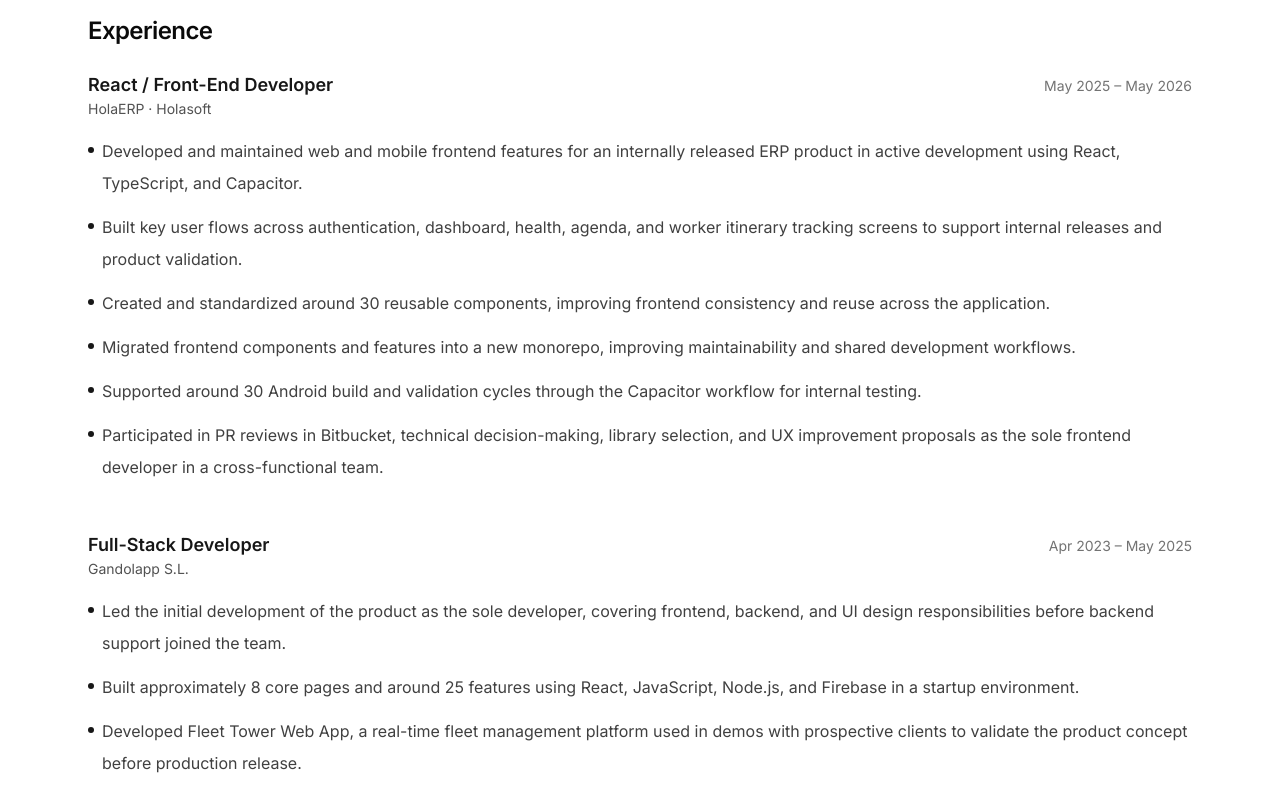
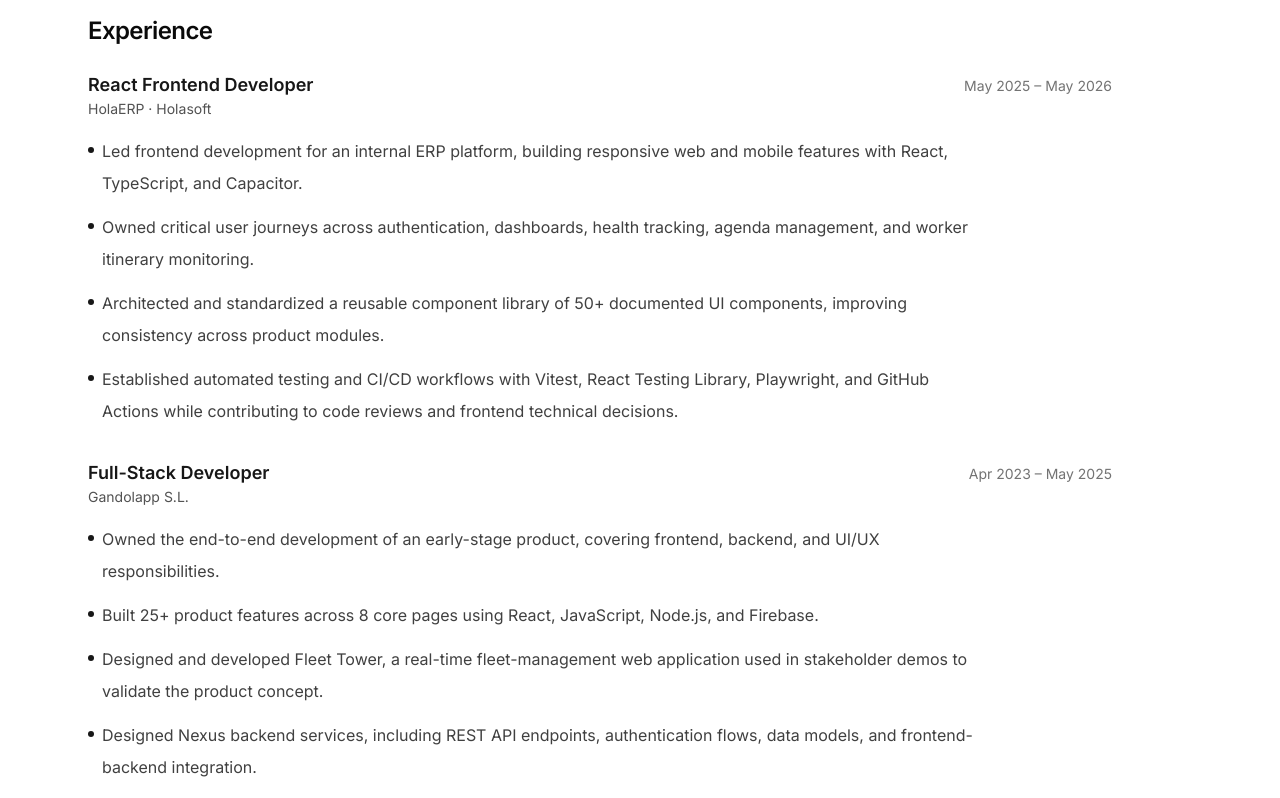
Before and after one commit to Lunarcito/lunarcitocode-portafolio, a Next.js app: page / in a window 1280 px wide. Shown: the part 780-1578 px from the top of the page. Built offline with nearby package versions, Linux system fonts and the light colour scheme.

Commit message:
refactor: streamline experience presentation

```diff
--- a/src/components/sections/Experience.tsx
+++ b/src/components/sections/Experience.tsx
@@ -1,12 +1,13 @@
 import { experience } from "@/data/experience";
+
 import { Section } from "../ui/Section";
 
 export function Experience() {
   return (
     <Section id="experience" title="Experience">
-      <div className="space-y-12">
+      <div className="space-y-8">
         {experience.map((item) => (
-          <article key={`${item.company}-${item.role}`}>
+          <article key={`${item.company}-${item.role}`} className="max-w-5xl">
             <div className="grid gap-2 md:grid-cols-[minmax(0,1fr)_220px] md:items-baseline">
               <div>
                 <h3 className="text-lg font-semibold text-neutral-900">{item.role}</h3>
@@ -19,7 +20,7 @@
               <p className="text-sm text-neutral-500 md:text-right">{item.period}</p>
             </div>
 
-            <ul className="mt-4 space-y-3 text-neutral-700">
+            <ul className="mt-4 max-w-4xl space-y-3 text-neutral-700">
               {item.points.map((point) => (
                 <li key={point} className="flex gap-2 leading-8">
                   <span
--- a/src/data/experience.ts
+++ b/src/data/experience.ts
@@ -1,29 +1,33 @@
+export type Experience = {
+  company: string;
+  product?: string;
+  role: string;
+  period: string;
+  points: string[];
+};
+
 export const experience = [
   {
     company: "Holasoft",
     product: "HolaERP",
-    role: "React / Front-End Developer",
+    role: "React Frontend Developer",
     period: "May 2025 – May 2026",
     points: [
-      "Developed and maintained web and mobile frontend features for an internally released ERP product in active development using React, TypeScript, and Capacitor.",
-      "Built key user flows across authentication, dashboard, health, agenda, and worker itinerary tracking screens to support internal releases and product validation.",
-      "Created and standardized around 30 reusable components, improving frontend consistency and reuse across the application.",
-      "Migrated frontend components and features into a new monorepo, improving maintainability and shared development workflows.",
-      "Supported around 30 Android build and validation cycles through the Capacitor workflow for internal testing.",
-      "Participated in PR reviews in Bitbucket, technical decision-making, library selection, and UX improvement proposals as the sole frontend developer in a cross-functional team.",
+      "Led frontend development for an internal ERP platform, building responsive web and mobile features with React, TypeScript, and Capacitor.",
+      "Owned critical user journeys across authentication, dashboards, health tracking, agenda management, and worker itinerary monitoring.",
+      "Architected and standardized a reusable component library of 50+ documented UI components, improving consistency across product modules.",
+      "Established automated testing and CI/CD workflows with Vitest, React Testing Library, Playwright, and GitHub Actions while contributing to code reviews and frontend technical decisions.",
     ],
   },
   {
     company: "Gandolapp S.L.",
-    product: "",
     role: "Full-Stack Developer",
     period: "Apr 2023 – May 2025",
     points: [
-      "Led the initial development of the product as the sole developer, covering frontend, backend, and UI design responsibilities before backend support joined the team.",
-      "Built approximately 8 core pages and around 25 features using React, JavaScript, Node.js, and Firebase in a startup environment.",
-      "Developed Fleet Tower Web App, a real-time fleet management platform used in demos with prospective clients to validate the product concept before production release.",
-      "Designed and implemented Nexus backend services, including REST API endpoints, authentication flows, data models, and frontend integration.",
-      "Collaborated in an Agile environment to iterate on features, improve usability, and support product evolution.",
+      "Owned the end-to-end development of an early-stage product, covering frontend, backend, and UI/UX responsibilities.",
+      "Built 25+ product features across 8 core pages using React, JavaScript, Node.js, and Firebase.",
+      "Designed and developed Fleet Tower, a real-time fleet-management web application used in stakeholder demos to validate the product concept.",
+      "Designed Nexus backend services, including REST API endpoints, authentication flows, data models, and frontend-backend integration.",
     ],
   },
 ];
```
